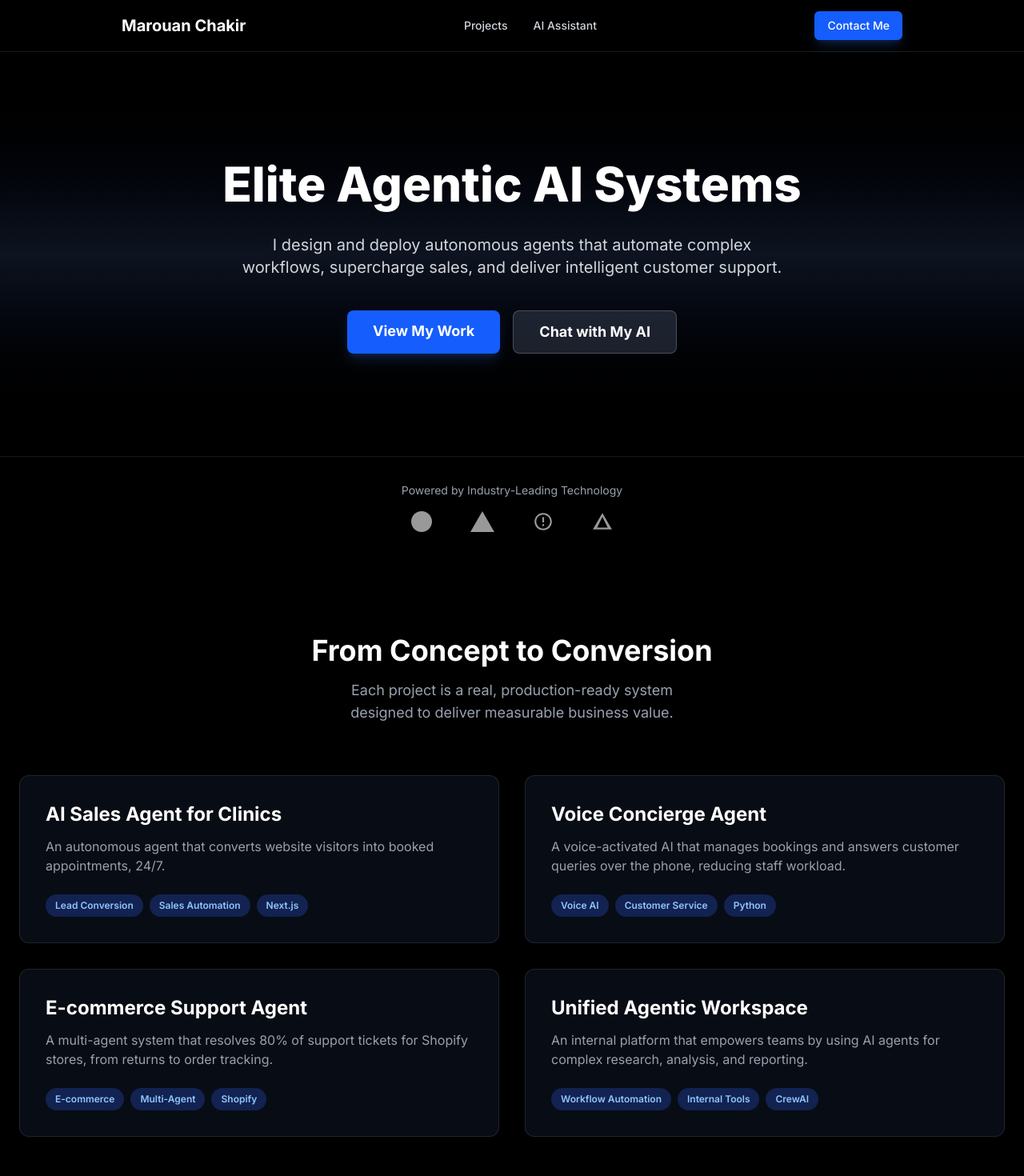
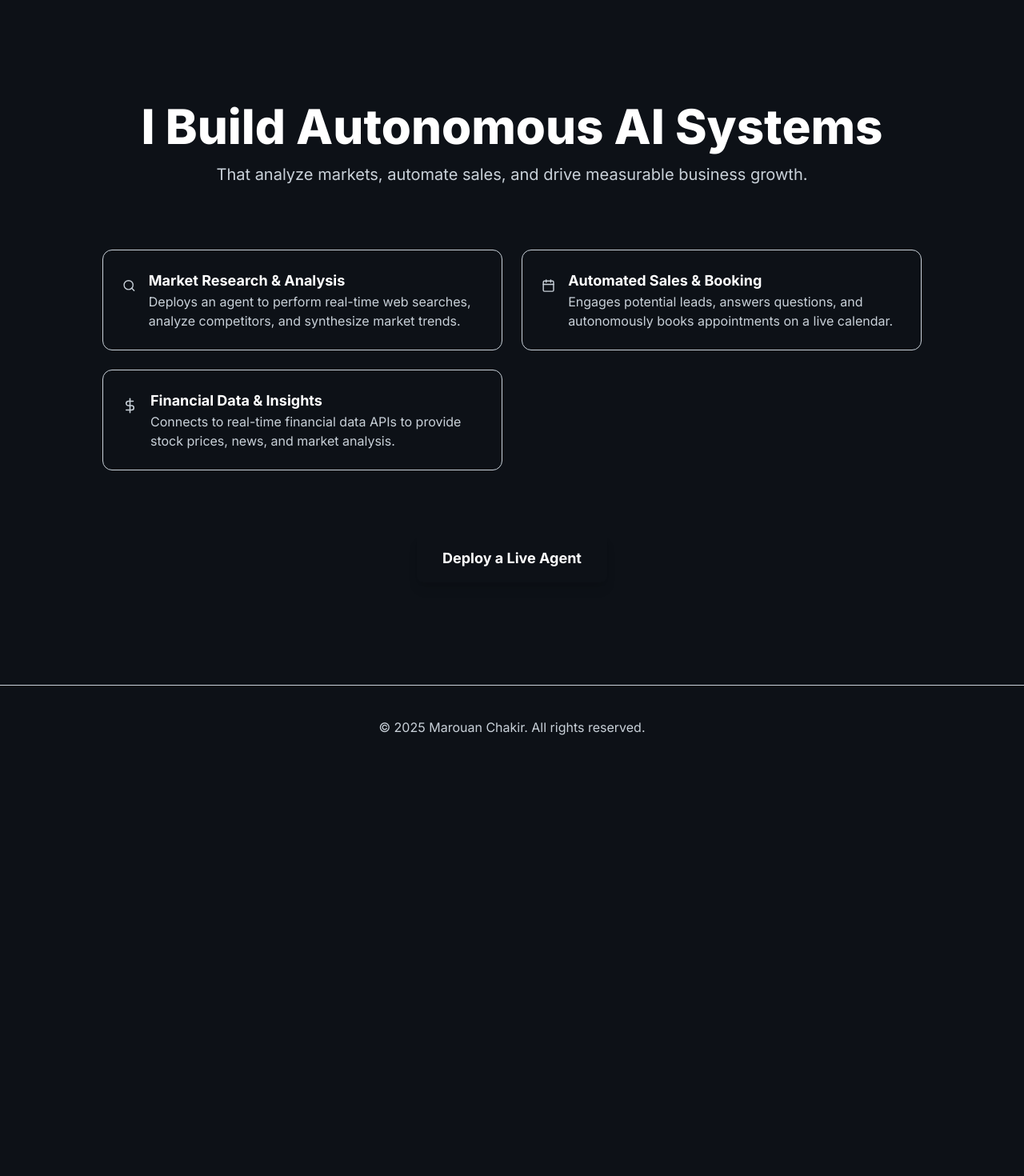
Before and after one commit to mimox-prog/unstoppable-portfolio, a Next.js app: page / in a window 1280 px wide. Shown: the top 1470 px of the page at 80% size. After the commit the page ends 961 px from the top, so only its background shows below. Built offline with nearby package versions, Linux system fonts and the light colour scheme.

Commit message:
feat(upgrade): Implement final Unstoppable Client Conversion Machine UI

```diff
--- a/src/app/globals.css
+++ b/src/app/globals.css
@@ -1,28 +1,18 @@
-/* src/app/globals.css */
-/* src/app/globals.css */
 @import "tailwindcss";
-@tailwind base;
-@tailwind components;
-@tailwind utilities;
 
 :root {
-  --foreground-rgb: 255, 255, 255;
-  --background-start-rgb: 0, 0, 0;
-  --background-end-rgb: 0, 0, 0;
+  --background: #0D1117; /* brand-dark */
+  --foreground: #C9D1D9; /* brand-text */
+}
+
+@media (prefers-color-scheme: dark) {
+  :root {
+    --background: #0D1117;
+    --foreground: #C9D1D9;
+  }
 }
 
 body {
-  color: rgb(var(--foreground-rgb));
-  background: linear-gradient(
-      to bottom,
-      transparent,
-      rgb(var(--background-end-rgb))
-    )
-    rgb(var(--background-start-rgb));
+  color: var(--foreground);
+  background: var(--background);
 }
-
-@layer utilities {
-  .text-balance {
-    text-wrap: balance;
-  }
-}
--- a/src/app/layout.js
+++ b/src/app/layout.js
@@ -1,24 +1,17 @@
-// src/app/layout.js (The Final, Corrected Version)
 import { Inter } from "next/font/google";
 import "./globals.css";
-import Header from "@/components/Header";
-import Footer from "@/components/Footer";
 
 const inter = Inter({ subsets: ["latin"] });
 
 export const metadata = {
-  title: "Marouan Chakir | Agentic AI Developer",
-  description: "Building elite agentic AI systems for voice, workflow, and sales automation.",
+  title: "Marouan Chakir | Autonomous AI Systems",
+  description: "I build autonomous AI systems that drive business growth.",
 };
 
 export default function RootLayout({ children }) {
   return (
-    <html lang="en" className="scroll-smooth">
-      <body className={`${inter.className} bg-black text-gray-200`}>
-        <Header />
-        <main>{children}</main>
-        <Footer />
-      </body>
+    <html lang="en">
+      <body className={inter.className}>{children}</body>
     </html>
   );
 }
--- a/src/app/page.js
+++ b/src/app/page.js
@@ -1,120 +1,132 @@
-// src/app/page.js (The Final, Conversion-Focused Homepage)
 "use client";
+import { useState } from 'react';
+import { motion } from 'framer-motion';
+import { FiCpu, FiSearch, FiCalendar, FiDollarSign, FiX } from 'react-icons/fi';
 
-import Link from 'next/link';
-import Chat from '@/components/Chat';
+// --- Main Homepage Component ---
+export default function HomePage() {
+  const [isModalOpen, setIsModalOpen] = useState(false);
 
-// --- SVG Icons for Social Proof ---
-const VercelIcon = () => <svg height="26" viewBox="0 0 116 100" fill="#fff" xmlns="http://www.w3.org/2000/svg"><path d="M57.5 0L115 100H0L57.5 0Z" /></svg>;
-const NextJsIcon = ( ) => <svg height="26" viewBox="0 0 180 180" fill="#fff" xmlns="http://www.w3.org/2000/svg"><path d="M90 180C139.706 180 180 139.706 180 90C180 40.2944 139.706 0 90 0C40.2944 0 0 40.2944 0 90C0 139.706 40.2944 180 90 180ZM90 162C129.765 162 162 129.765 162 90C162 50.235 129.765 18 90 18C50.235 18 18 50.235 18 90C18 129.765 50.235 162 90 162Z" /><path d="M126.9 144.9L71.1 54H63V126H71.1V72.9L117.9 153L126.9 144.9Z" /></svg>;
-const OpenRouterIcon = ( ) => <svg height="26" viewBox="0 0 24 24" fill="none" xmlns="http://www.w3.org/2000/svg"><path d="M12 2C6.48 2 2 6.48 2 12s4.48 10 10 10 10-4.48 10-10S17.52 2 12 2zm0 18c-4.41 0-8-3.59-8-8s3.59-8 8-8 8 3.59 8 8-3.59 8-8 8zm-1-13h2v6h-2zm0 8h2v2h-2z" fill="#fff"/></svg>;
-const GrokIcon = ( ) => <svg height="26" viewBox="0 0 24 24" fill="#fff" xmlns="http://www.w3.org/2000/svg"><path d="M12 2L1 21h22L12 2zm0 4.55L18.09 19H5.91L12 6.55z"/></svg>;
+  const agentModules = [
+    {
+      icon: FiSearch,
+      title: "Market Research & Analysis",
+      description: "Deploys an agent to perform real-time web searches, analyze competitors, and synthesize market trends.",
+    },
+    {
+      icon: FiCalendar,
+      title: "Automated Sales & Booking",
+      description: "Engages potential leads, answers questions, and autonomously books appointments on a live calendar.",
+    },
+    {
+      icon: FiDollarSign,
+      title: "Financial Data & Insights",
+      description: "Connects to real-time financial data APIs to provide stock prices, news, and market analysis.",
+    },
+  ];
 
+  return (
+    <div className="min-h-screen bg-brand-dark text-brand-text overflow-hidden">
+      <main className="container mx-auto px-6 py-20 md:py-32 animate-fade-in">
+        {/* --- Header --- */}
+        <header className="text-center mb-20">
+          <h1 className="text-4xl md:text-6xl font-extrabold text-white mb-4">
+            I Build Autonomous AI Systems
+          </h1>
+          <p className="text-lg md:text-xl text-brand-text-secondary max-w-3xl mx-auto">
+            That analyze markets, automate sales, and drive measurable business growth.
+          </p>
+        </header>
 
-// --- HERO SECTION ---
-function Hero( ) {
-  return (
-    <section className="relative text-center py-20 sm:py-32 border-b border-white/10 overflow-hidden">
-      <div className="absolute inset-0 -z-10 bg-gradient-to-b from-black via-gray-900/80 to-black"></div>
-      <div className="container mx-auto px-6">
-        <h1 className="text-4xl sm:text-6xl font-extrabold text-white mb-6 leading-tight text-balance">
-          Elite Agentic AI Systems
-        </h1>
-        <p className="text-lg sm:text-xl text-gray-300 mb-10 max-w-3xl mx-auto text-balance">
-          I design and deploy autonomous agents that automate complex workflows, supercharge sales, and deliver intelligent customer support.
-        </p>
-        <div className="flex justify-center gap-4 flex-wrap">
-          <Link href="#projects" className="bg-blue-600 hover:bg-blue-700 text-white font-bold py-3 px-8 rounded-lg text-lg transition-transform transform hover:scale-105 shadow-lg shadow-blue-500/20">
-            View My Work
-          </Link>
-          <Link href="#agent" className="bg-gray-700/50 border border-white/20 hover:bg-gray-700 text-white font-bold py-3 px-8 rounded-lg text-lg transition-all transform hover:scale-105">
-            Chat with My AI
-          </Link>
+        {/* --- Agent Modules Section --- */}
+        <div className="grid grid-cols-1 md:grid-cols-2 gap-6 max-w-5xl mx-auto mb-20">
+          {agentModules.map((agent, index) => (
+            <motion.div
+              key={agent.title}
+              initial={{ opacity: 0, y: 20 }}
+              animate={{ opacity: 1, y: 0 }}
+              transition={{ duration: 0.5, delay: 0.2 * index }}
+              className="bg-brand-gray border border-brand-light-gray rounded-xl p-6 flex items-start space-x-4"
+            >
+              <agent.icon className="w-8 h-8 text-brand-blue mt-1" />
+              <div>
+                <h3 className="text-lg font-bold text-white">{agent.title}</h3>
+                <p className="text-brand-text-secondary">{agent.description}</p>
+              </div>
+            </motion.div>
+          ))}
         </div>
-      </div>
-    </section>
-  );
-}
 
-// --- SOCIAL PROOF / TRUST BAR ---
-function TrustBar() {
-  return (
-    <div className="py-8 bg-black/50">
-      <div className="container mx-auto px-6">
-        <p className="text-center text-sm text-gray-400 mb-4">Powered by Industry-Leading Technology</p>
-        <div className="flex justify-center items-center gap-8 sm:gap-12 opacity-60">
-          <NextJsIcon />
-          <VercelIcon />
-          <OpenRouterIcon />
-          <GrokIcon />
+        {/* --- Main Call to Action --- */}
+        <div className="text-center">
+          <motion.button
+            onClick={() => setIsModalOpen(true)}
+            whileHover={{ scale: 1.05 }}
+            whileTap={{ scale: 0.95 }}
+            className="bg-brand-blue text-white font-bold text-lg px-8 py-4 rounded-lg shadow-lg shadow-brand-blue/20 transition-all duration-300"
+          >
+            Deploy a Live Agent
+          </motion.button>
         </div>
-      </div>
+      </main>
+
+      {/* --- Footer --- */}
+      <footer className="text-center py-10 border-t border-brand-light-gray">
+        <p className="text-brand-text-secondary">&copy; {new Date().getFullYear()} Marouan Chakir. All rights reserved.</p>
+      </footer>
+
+      {/* --- The Sandbox Modal --- */}
+      {isModalOpen && <SandboxModal closeModal={() => setIsModalOpen(false)} />}
     </div>
   );
 }
 
+// --- The Sandbox Modal Component ---
+function SandboxModal({ closeModal }) {
+  // This will be replaced with the live agent logic in our next step.
+  return (
+    <motion.div
+      initial={{ opacity: 0 }}
+      animate={{ opacity: 1 }}
+      exit={{ opacity: 0 }}
+      className="fixed inset-0 bg-black/70 backdrop-blur-sm flex items-center justify-center z-50 p-4"
+    >
+      <motion.div
+        initial={{ scale: 0.9, opacity: 0 }}
+        animate={{ scale: 1, opacity: 1 }}
+        transition={{ duration: 0.3 }}
+        className="w-full max-w-2xl bg-brand-gray border border-brand-light-gray rounded-2xl shadow-2xl shadow-black/50 flex flex-col"
+      >
+        <header className="p-4 flex justify-between items-center border-b border-brand-light-gray">
+          <div className="flex items-center space-x-3">
+            <FiCpu className="text-brand-green animate-pulse-slow" />
+            <h2 className="text-lg font-bold text-white">Agent Sandbox</h2>
+          </div>
+          <button onClick={closeModal} className="text-brand-text-secondary hover:text-white">
+            <FiX size={24} />
+          </button>
+        </header>
 
-// --- PROJECTS SECTION ---
-function Projects() {
-  const projects = [
-    {
-      title: "AI Sales Agent for Clinics",
-      description: "An autonomous agent that converts website visitors into booked appointments, 24/7.",
-      tags: ["Lead Conversion", "Sales Automation", "Next.js"],
-      link: "/projects/ai-sales-agent"
-    },
-    {
-      title: "Voice Concierge Agent",
-      description: "A voice-activated AI that manages bookings and answers customer queries over the phone, reducing staff workload.",
-      tags: ["Voice AI", "Customer Service", "Python"],
-      link: "#"
-    },
-    {
-      title: "E-commerce Support Agent",
-      description: "A multi-agent system that resolves 80% of support tickets for Shopify stores, from returns to order tracking.",
-      tags: ["E-commerce", "Multi-Agent", "Shopify"],
-      link: "#"
-    },
-    {
-      title: "Unified Agentic Workspace",
-      description: "An internal platform that empowers teams by using AI agents for complex research, analysis, and reporting.",
-      tags: ["Workflow Automation", "Internal Tools", "CrewAI"],
-      link: "#"
-    },
-  ];
-  return (
-    <section id="projects" className="py-20 sm:py-24 bg-black">
-      <div className="container mx-auto px-6">
-        <div className="text-center">
-          <h2 className="text-3xl sm:text-4xl font-bold text-white">From Concept to Conversion</h2>
-          <p className="mt-4 text-lg text-gray-400 max-w-2xl mx-auto text-balance">Each project is a real, production-ready system designed to deliver measurable business value.</p>
+        <div className="p-6 flex-grow h-[60vh] overflow-y-auto">
+          <div className="text-center text-brand-text-secondary p-8">
+            <p>The agent is ready.</p>
+            <p className="text-sm mt-2">State your business objective below.</p>
+          </div>
         </div>
-        <div className="mt-16 grid grid-cols-1 md:grid-cols-2 gap-8">
-          {projects.map((project) => (
-            <Link key={project.title} href={project.link || "#"} className="block group">
-              <div className="bg-gray-900/50 border border-white/10 rounded-xl p-8 h-full transition-all duration-300 group-hover:border-blue-500/50 group-hover:bg-gray-900 group-hover:-translate-y-2">
-                <h3 className="text-2xl font-bold text-white mb-3">{project.title}</h3>
-                <p className="text-gray-400 mb-6">{project.description}</p>
-                <div className="flex flex-wrap gap-2">
-                  {project.tags.map(tag => <span key={tag} className="bg-blue-900/50 text-blue-300 text-xs font-semibold px-3 py-1.5 rounded-full">{tag}</span>)}
-                </div>
-              </div>
-            </Link>
-          ))}
-        </div>
-      </div>
-    </section>
+
+        <footer className="p-4 border-t border-brand-light-gray bg-brand-dark/50">
+          <div className="flex items-center">
+            <input
+              type="text"
+              placeholder="e.g., 'Book a meeting with Marouan for next Tuesday...'"
+              className="w-full bg-transparent text-white placeholder-brand-text-secondary focus:outline-none"
+            />
+            <button className="bg-brand-blue text-white font-semibold px-5 py-2 rounded-lg ml-4">
+              Deploy
+            </button>
+          </div>
+        </footer>
+      </motion.div>
+    </motion.div>
   );
 }
-
-// --- MAIN PAGE ---
-export default function Home() {
-  return (
-    <>
-      <Hero />
-      <TrustBar />
-      <Projects />
-      <Chat />
-    </>
-  );
-}
```
Also changed, not shown: package.json (+7 -1 lines), 1 other file (tests, documents, lock files or other folders).
